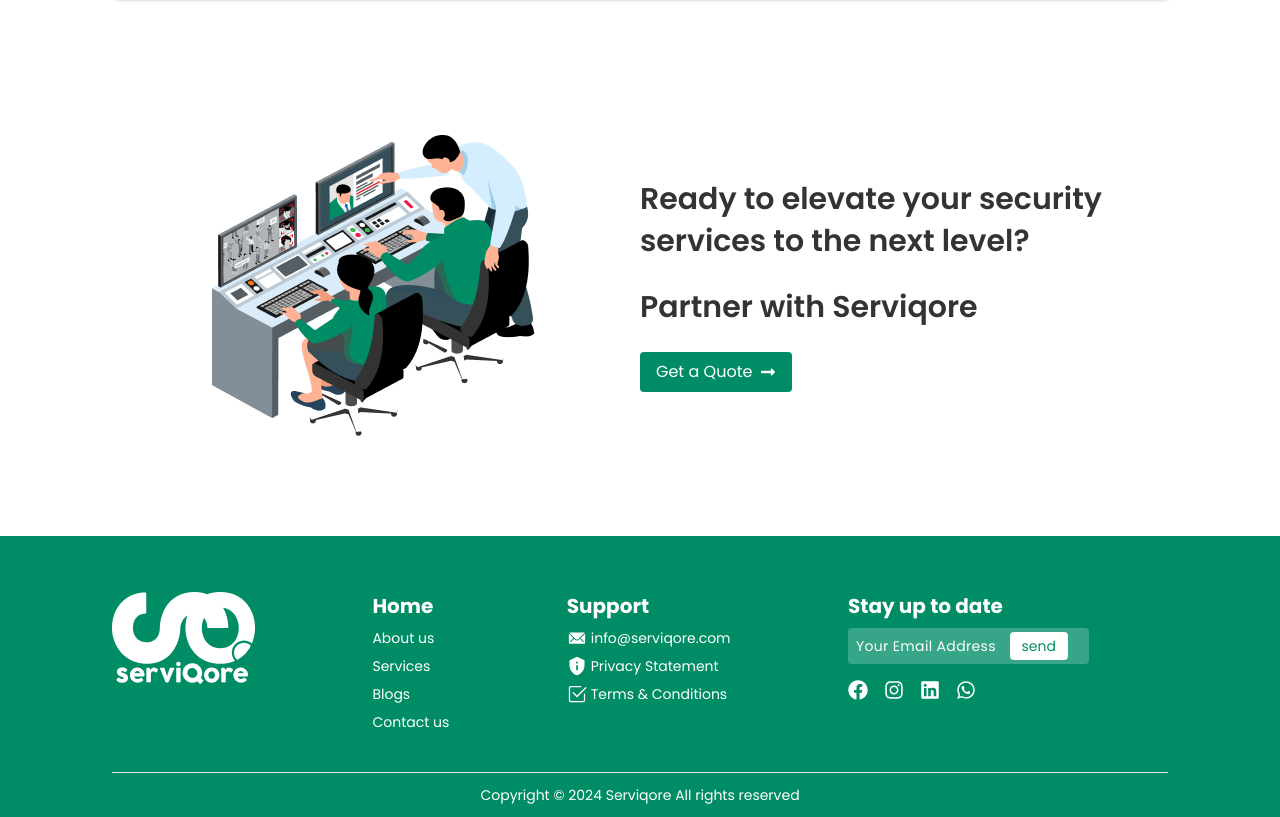
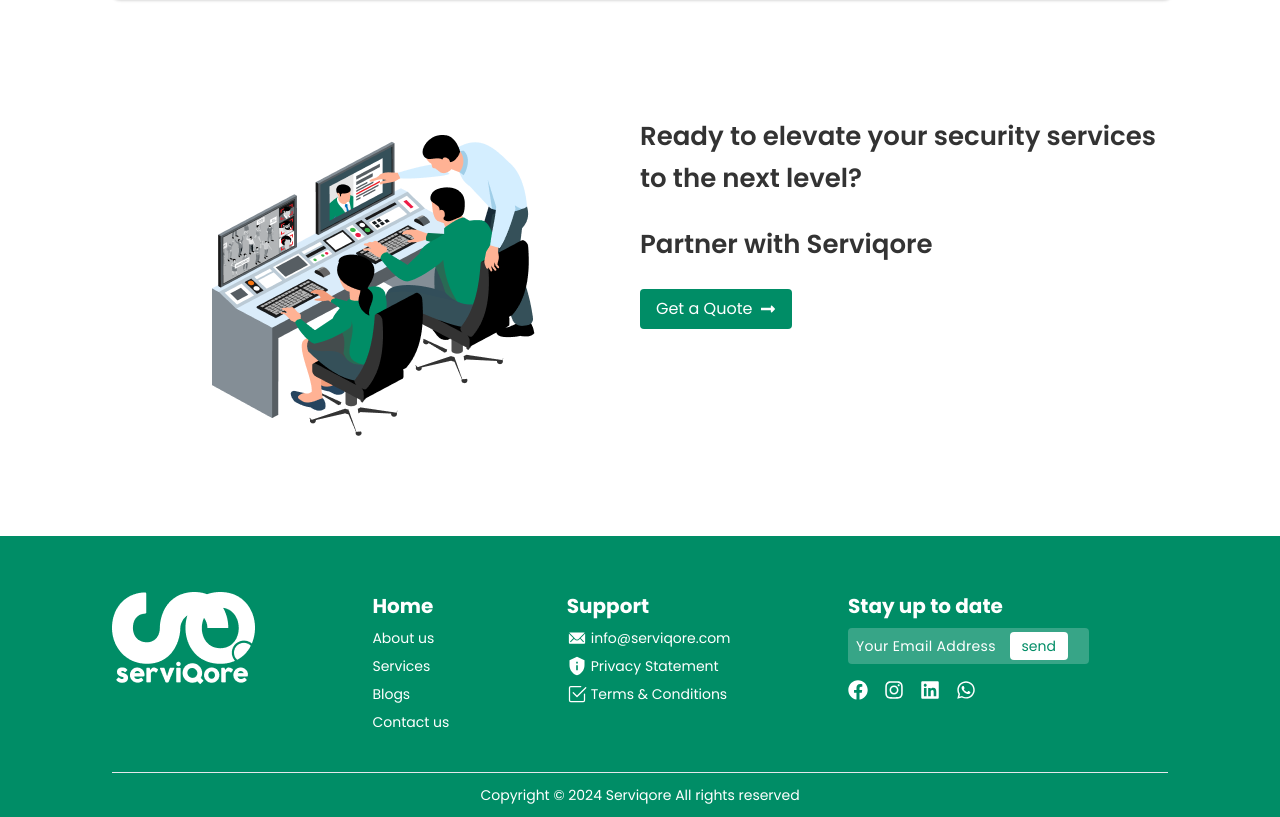
Before and after one commit to jhimi01/serviqore, a React (Vite) app: page / in a window 1280 px wide. Shown: the part 2921-3738 px from the top of the page. Built offline with nearby package versions, Linux system fonts and the light colour scheme.

Commit message:
top align

```diff
--- a/src/pages/Homepage/Serviqore/Serviqore.jsx
+++ b/src/pages/Homepage/Serviqore/Serviqore.jsx
@@ -6,23 +6,26 @@
 const Serviqore = () => {
   return (
     <div className="md:w-10/12 w-11/12 mx-auto py-10 mb-10">
-      <div className="md:flex items-center justify-center mt-12">
+      <div className="md:flex justify-center mt-12">
         <div className="md:w-1/2">
           <img className="mx-auto my-5" src={group} />
         </div>
         <div className="md:w-1/2 text-start space-y-3 md:space-y-6">
-          <h1 className="font-semibold text-2xl sm:text-[30px] leading-[30px] text-black md:leading-[42px]">
+          <h1 className="font-semibold text-2xl sm:text-[26px] leading-[30px] text-black md:leading-[42px]">
             Ready to elevate your security services to the next level?
           </h1>
-          <h1 className="font-semibold text-2xl sm:text-[30px] leading-[30px] md:leading-[42px] text-black ">
+          <h1 className="font-semibold text-2xl sm:text-[26px] leading-[30px] md:leading-[42px] text-black ">
             Partner with Serviqore
           </h1>
           <div>
-            <Link to="/contact">
-              <button className="flex items-center justify-center gap-2 bg-primary hover:opacity-90 text-white py-2 px-4 rounded mr-auto">
+            <button className=" bg-primary hover:opacity-90 text-white py-2 px-4 rounded mr-auto">
+              <Link
+                to="/contact"
+                className="flex items-center justify-center gap-2"
+              >
                 <span>Get a Quote </span> <FaLongArrowAltRight />
-              </button>
-            </Link>
+              </Link>
+            </button>
           </div>
         </div>
       </div>
```
